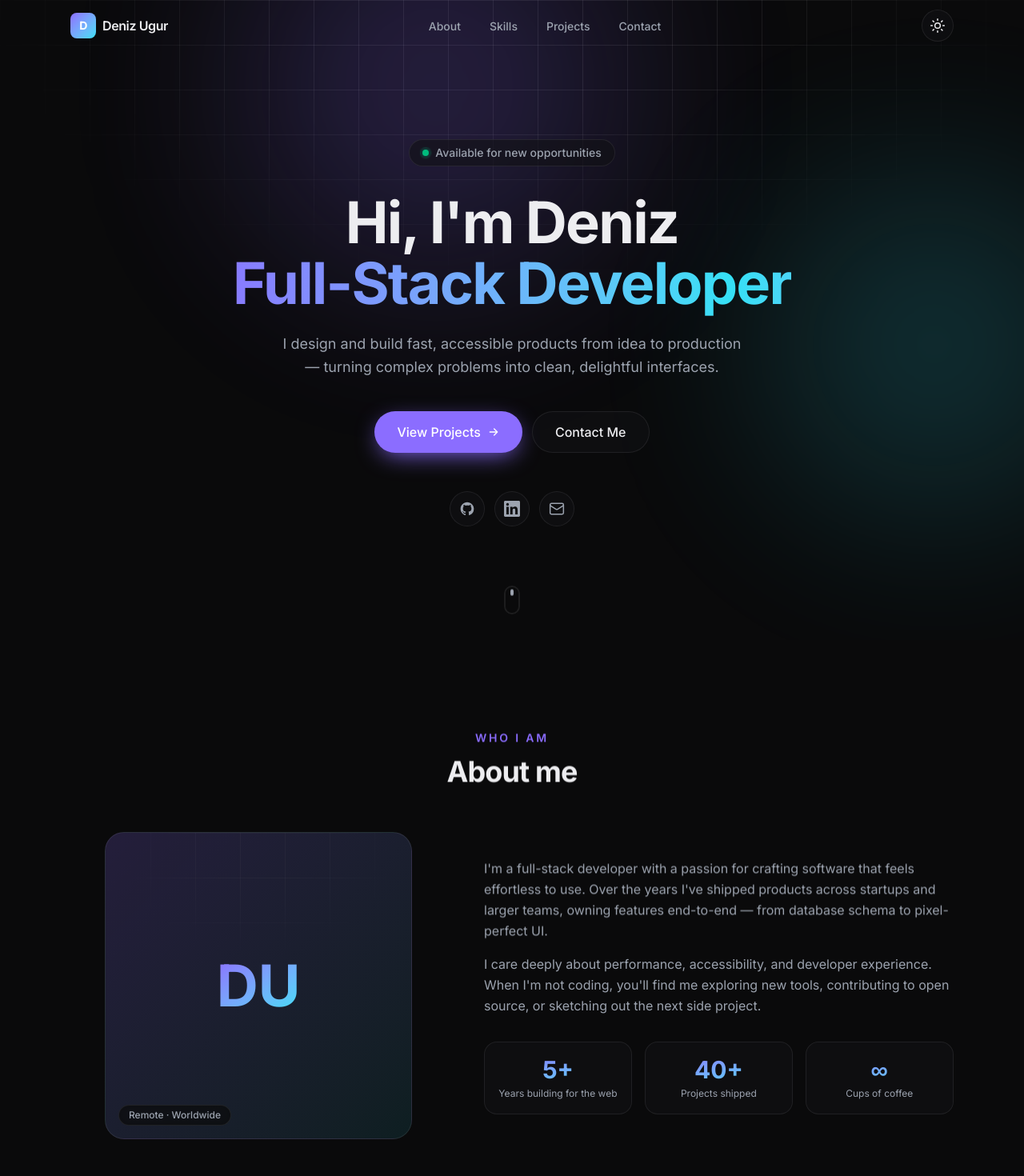
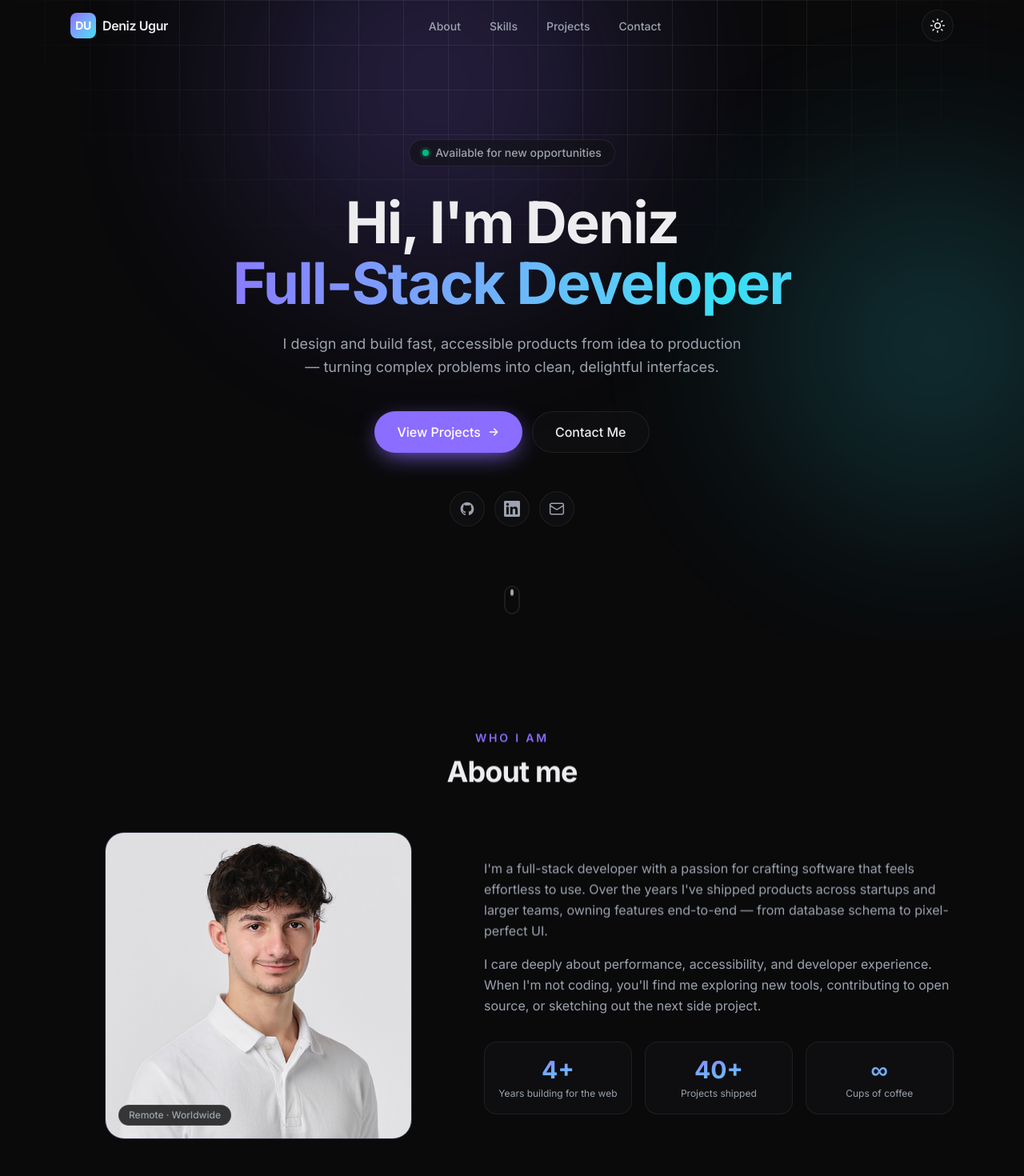
Before and after one commit to denizugurjc/denizugur-portfolio, a Next.js app: page / in a window 1280 px wide. Shown: the top 1470 px of the page at 80% size. Built offline with nearby package versions, Linux system fonts and the light colour scheme.

Commit message:
Chore: Information update and add profile picture

```diff
--- a/components/About.tsx
+++ b/components/About.tsx
@@ -1,21 +1,20 @@
 import { about, site } from "@/data/portfolio";
 import { Reveal } from "./ui/Reveal";
 import { SectionWrapper } from "./ui/SectionWrapper";
+import Image from "next/image";
 
 export function About() {
   return (
     <SectionWrapper id="about" eyebrow="Who I am" title={about.heading}>
       <div className="grid items-center gap-12 lg:grid-cols-[0.8fr_1fr]">
-        {/* Profile image placeholder */}
         <Reveal className="mx-auto w-full max-w-sm">
           <div className="relative aspect-square overflow-hidden rounded-3xl border border-border-soft bg-gradient-to-br from-accent/20 to-accent-2/10">
             <div className="absolute inset-0 bg-grid opacity-40" />
             <div className="absolute inset-0 grid place-items-center">
               <span className="bg-gradient-to-br from-accent to-accent-2 bg-clip-text text-7xl font-bold text-transparent">
-                {site.name
-                  .split(" ")
+                <Image src="/profilePic.png" alt={site.name.split(" ")
                   .map((w) => w[0])
-                  .join("")}
+                  .join("")} width={400} height={300} />
               </span>
             </div>
             <div className="absolute bottom-4 left-4 rounded-full border border-border-soft bg-background/80 px-3 py-1 text-xs font-medium text-muted backdrop-blur">
--- a/components/Navbar.tsx
+++ b/components/Navbar.tsx
@@ -1,8 +1,8 @@
 "use client";
 
-import { useCallback, useEffect, useState } from "react";
 import { navLinks, site } from "@/data/portfolio";
 import { cn } from "@/lib/cn";
+import { useCallback, useEffect, useState } from "react";
 import { ThemeToggle } from "./ThemeToggle";
 import { CloseIcon, MenuIcon } from "./ui/Icons";
 
@@ -56,7 +56,7 @@ export function Navbar() {
           className="group flex items-center gap-2 font-semibold tracking-tight"
         >
           <span className="grid h-8 w-8 place-items-center rounded-lg bg-gradient-to-br from-accent to-accent-2 text-sm font-bold text-white">
-            {site.name.charAt(0)}
+            {site.name.split(" ").map((w) => w[0]).join("")}
           </span>
           <span className="hidden sm:inline">{site.name}</span>
         </a>
--- a/data/portfolio.ts
+++ b/data/portfolio.ts
@@ -38,7 +38,7 @@ export const site = {
   /** Short intro that appears under the hero headline. */
   intro:
     "I design and build fast, accessible products from idea to production — turning complex problems into clean, delightful interfaces.",
-  email: "hello@example.com",
+  email: "denizugur.dev@gmail.com",
   location: "Remote · Worldwide",
   resumeUrl: "#",
 };
@@ -57,7 +57,7 @@ export const about = {
     "I care deeply about performance, accessibility, and developer experience. When I'm not coding, you'll find me exploring new tools, contributing to open source, or sketching out the next side project.",
   ],
   highlights: [
-    { value: "5+", label: "Years building for the web" },
+    { value: "4+", label: "Years building for the web" },
     { value: "40+", label: "Projects shipped" },
     { value: "∞", label: "Cups of coffee" },
   ],
@@ -140,7 +140,7 @@ export const projects: Project[] = [
 ];
 
 export const socials: SocialLink[] = [
-  { label: "GitHub", href: "https://github.com", icon: "github" },
-  { label: "LinkedIn", href: "https://linkedin.com", icon: "linkedin" },
-  { label: "Email", href: "mailto:hello@example.com", icon: "mail" },
+  { label: "GitHub", href: "https://github.com/denizefeugur", icon: "github" },
+  { label: "LinkedIn", href: "https://www.linkedin.com/in/deniz-efe-ugur/", icon: "linkedin" },
+  { label: "Email", href: "mailto:denizugur.dev@gmail.com", icon: "mail" },
 ];
```
Also changed, not shown: public/profilePic.png (added).
